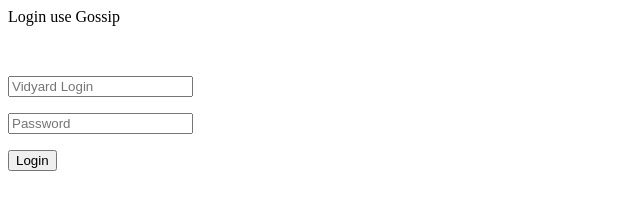
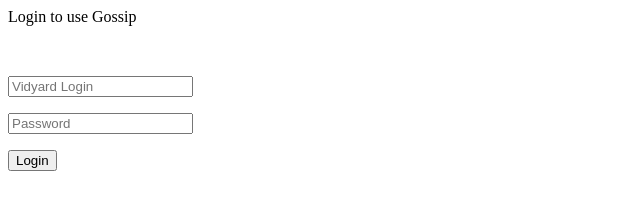
Before and after one commit to nathanhoel/nathanhoel.github.io, a plain HTML site: page gossip.html in a window 1280 px wide. Shown: the full height of the page, 0-640 px from the left. Drawn offline with Linux system fonts and the light colour scheme.

Commit message:
Update gossip.html

```diff
--- a/gossip.html
+++ b/gossip.html
@@ -1,6 +1,6 @@
 <html>
 <body>
-<p>Login&nbsp;use Gossip</p>
+<p>Login to use Gossip</p>
 <p>&nbsp;</p>
 <p><input type="text" placeholder="Vidyard Login" /></p>
 <p><input type="password" placeholder="Password" /></p>
```
